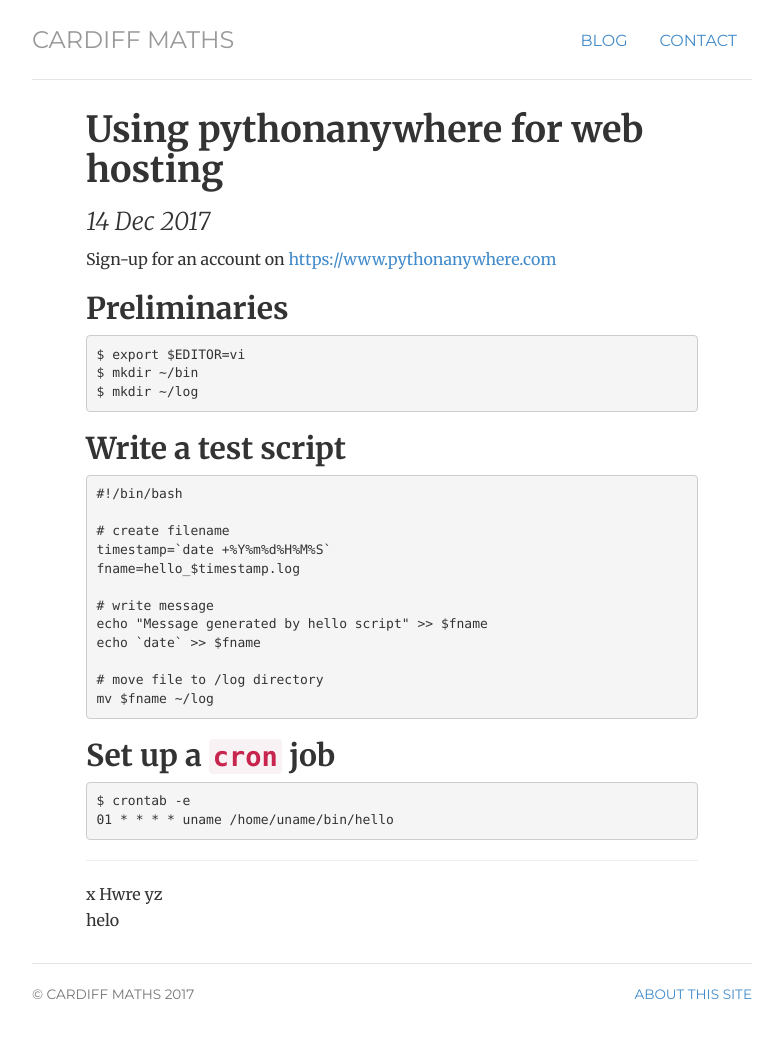
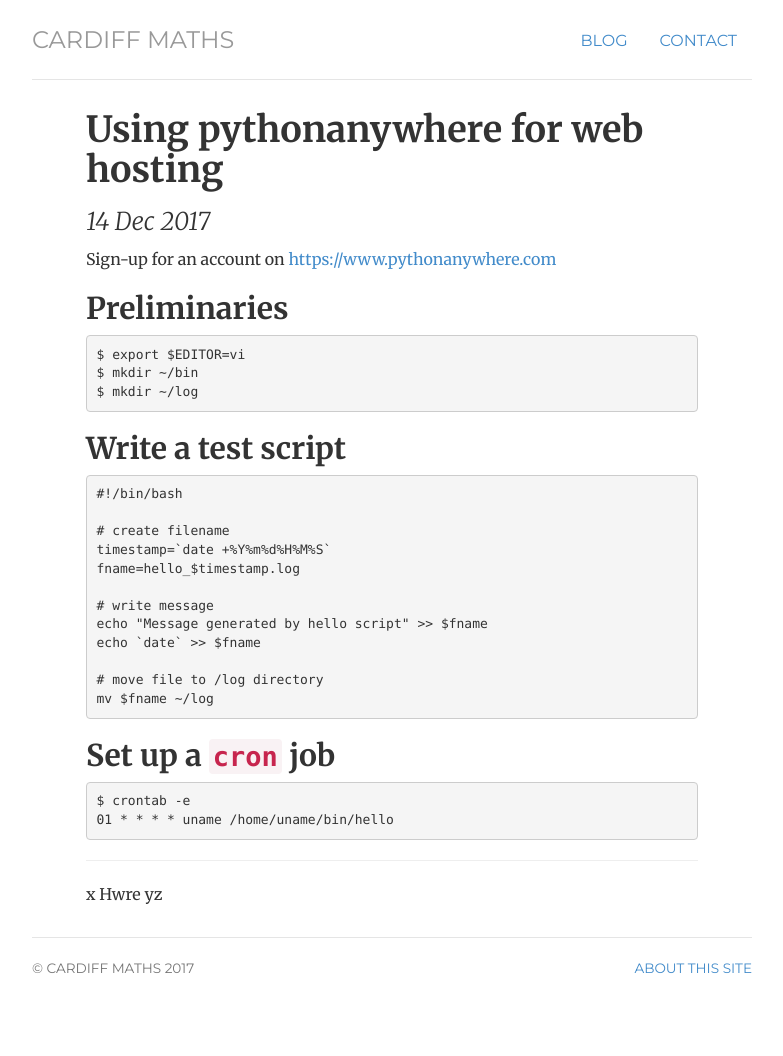
Before and after one commit to cardiffmaths/cardiffmaths.github.io, a Jekyll site: the page built from _posts/2017-12-14-using-pythonanywhere-for-web-hosting.md, in a window 1280 px wide. Shown: the whole page, without its empty margins (248-1031 px from the left). Built offline with Jekyll 4.4.1, drawn with Linux system fonts in a browser that asks for light colours; nearby versions of some CDN libraries; library files that are not in the unit come from our copies; comment, search, counter and statistics services are not loaded; after the commit the page ends 1030 px from its top, so only the background shows below that.

Commit message:
Update disqus.html

```diff
--- a/_includes/disqus.html
+++ b/_includes/disqus.html
@@ -1,16 +1,15 @@
-helo
 <div id="disqus_thread"></div>
 <script>
 
 /**
 *  RECOMMENDED CONFIGURATION VARIABLES: EDIT AND UNCOMMENT THE SECTION BELOW TO INSERT DYNAMIC VALUES FROM YOUR PLATFORM OR CMS.
 *  LEARN WHY DEFINING THESE VARIABLES IS IMPORTANT: https://disqus.com/admin/universalcode/#configuration-variables*/
-
+/*
 var disqus_config = function () {
-this.page.url = {% site.url %}{% page.url %};  // Replace PAGE_URL with your page's canonical URL variable
-this.page.identifier = {% page.url %}; // Replace PAGE_IDENTIFIER with your page's unique identifier variable
+this.page.url = PAGE_URL;  // Replace PAGE_URL with your page's canonical URL variable
+this.page.identifier = PAGE_IDENTIFIER; // Replace PAGE_IDENTIFIER with your page's unique identifier variable
 };
-
+*/
 (function() { // DON'T EDIT BELOW THIS LINE
 var d = document, s = d.createElement('script');
 s.src = 'https://cardiffmaths.disqus.com/embed.js';
```
